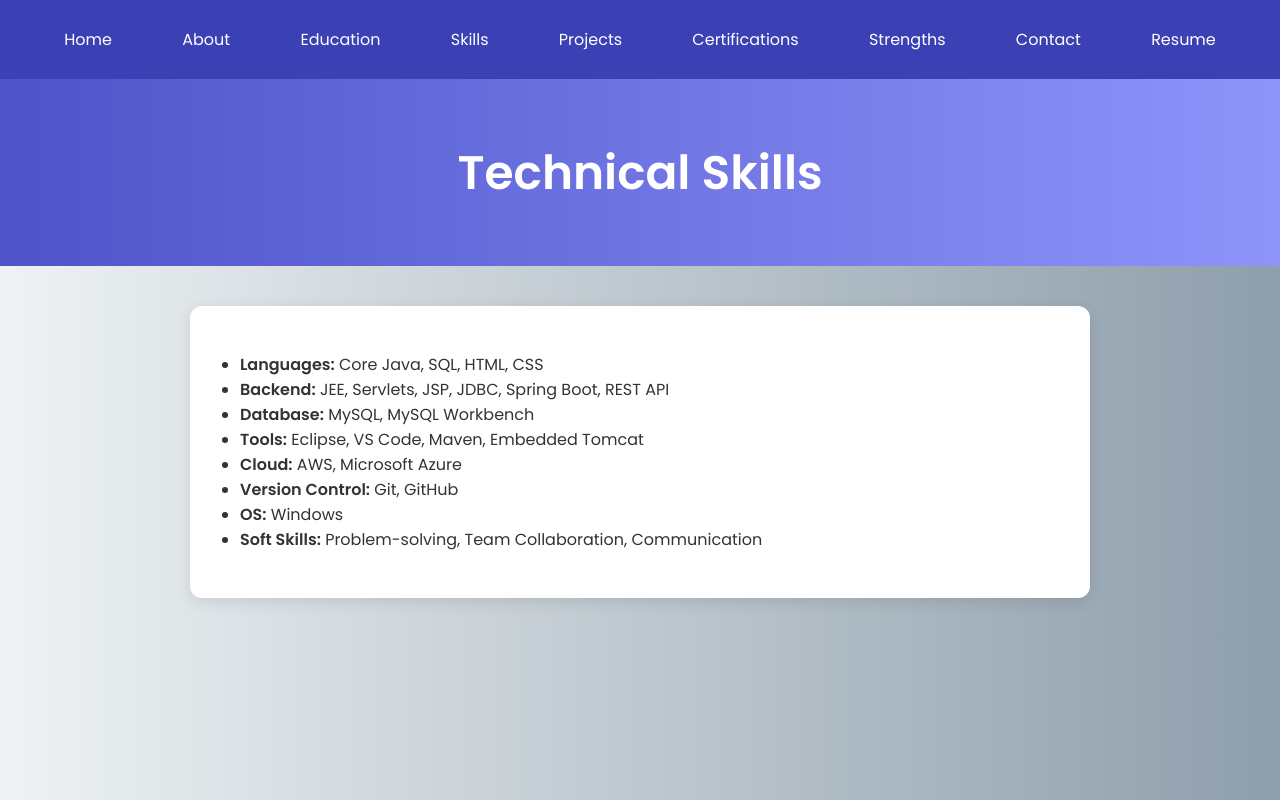
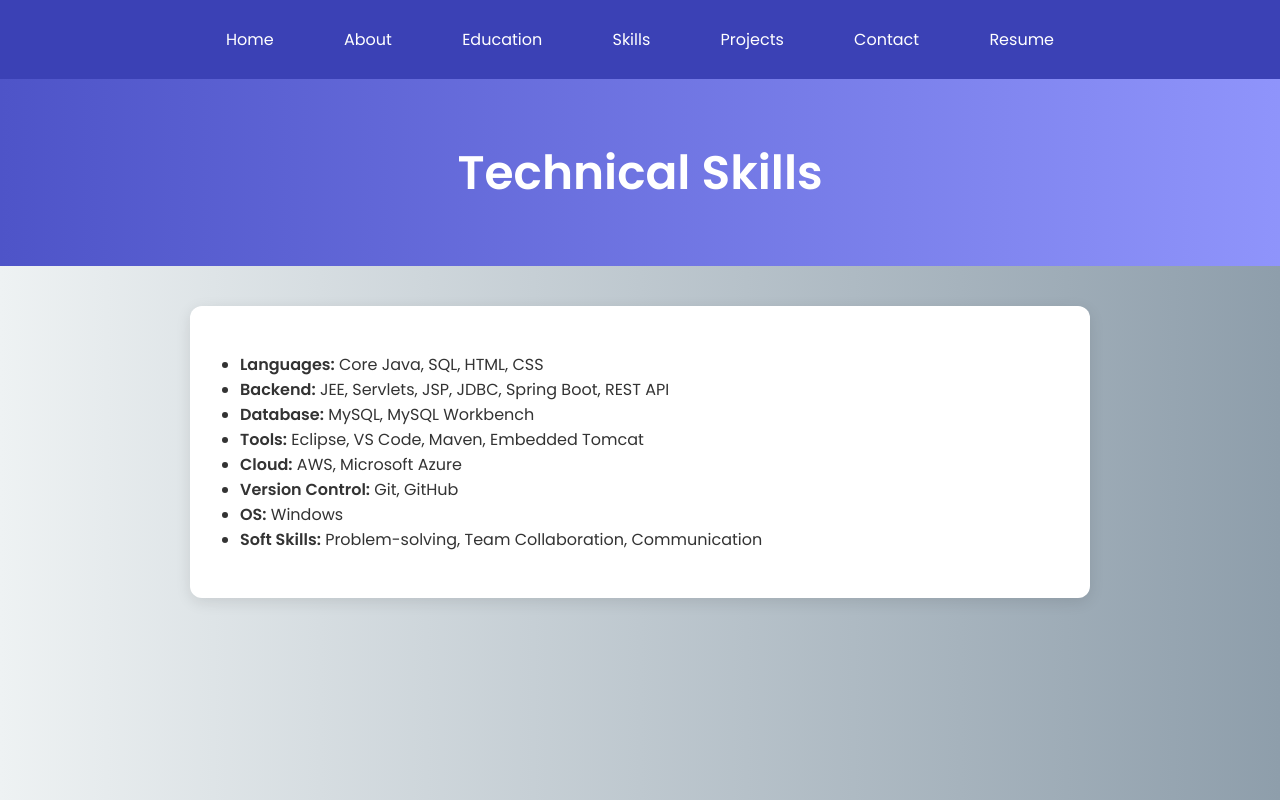
Before and after one commit to Nandini123P/nandini-portfolio, a plain HTML site: page skills.html in a window 1280 px wide. Drawn offline with nearby package versions, Linux system fonts and the light colour scheme.

Commit message:
Update skills.html

```diff
--- a/skills.html
+++ b/skills.html
@@ -88,8 +88,6 @@
   <a href="education.html">Education</a>
   <a href="skills.html">Skills</a>
   <a href="projects.html">Projects</a>
-  <a href="certifications.html">Certifications</a>
-  <a href="strengths.html">Strengths</a>
   <a href="contact.html">Contact</a>
   <a href="PANDILLAPALLE NANDINI-RESUME.pdf">Resume</a>
 </nav>
```
